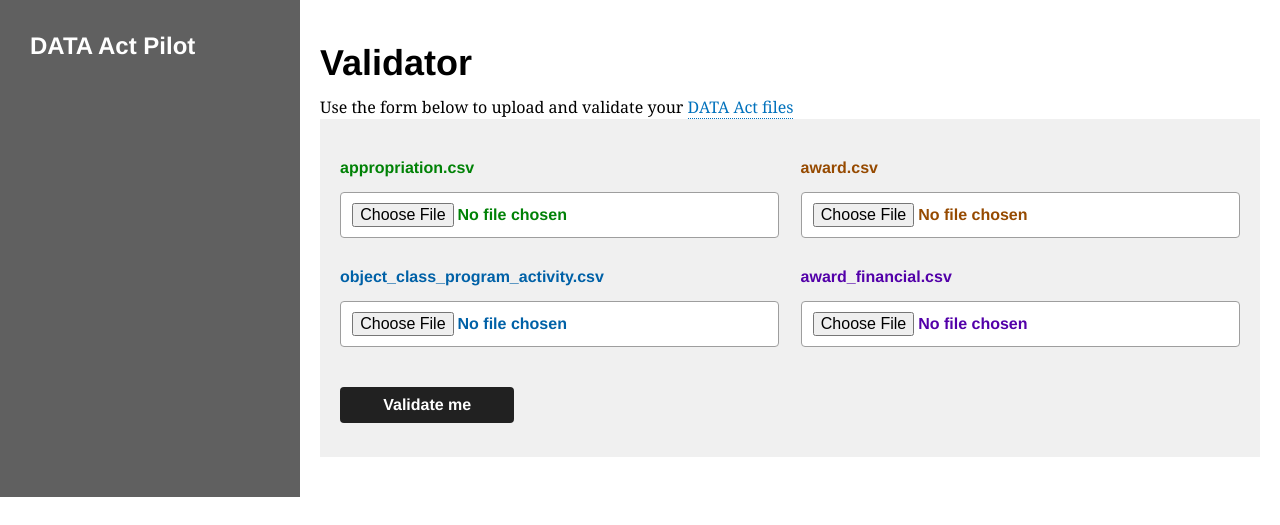
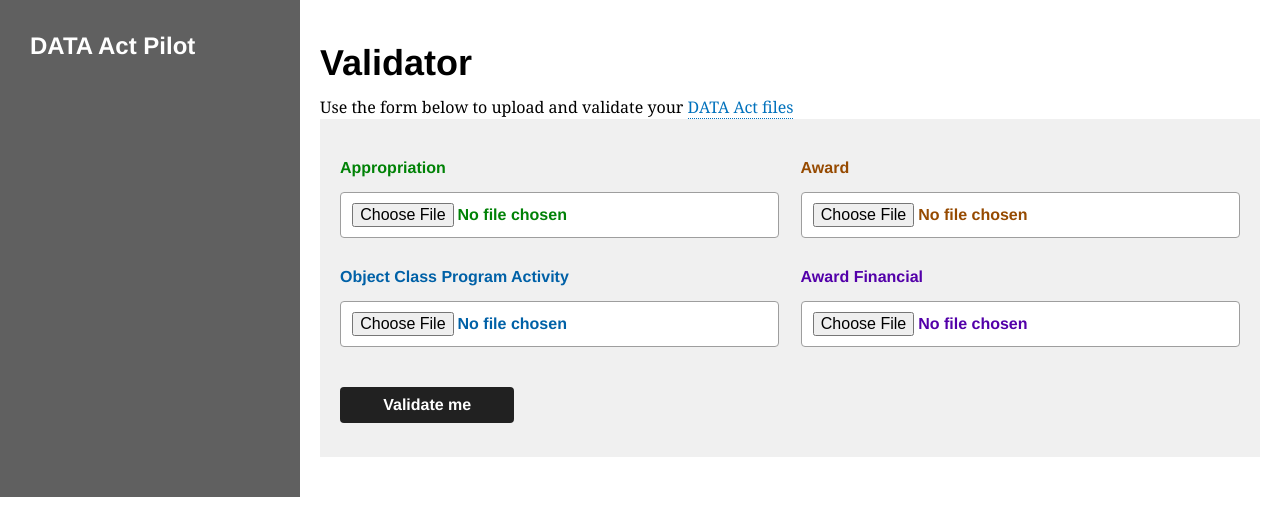
Before and after one commit to 18F/data-act-pilot, a Flask app: template app/templates/home.html in a window 1280 px wide. Shown: the top 525 px of the page. Run offline with Flask 2, Linux system fonts and the light colour scheme; the template is opened without the code that fills it, so the values that code supplies are empty.

Commit message:
Rename uploads so it's consistent.

```diff
--- a/app/templates/home.html
+++ b/app/templates/home.html
@@ -19,21 +19,21 @@
     class="usa-grid box">
   <div class="usa-width-one-half">
     <label>
-      <span class="key-appropration label-text">appropriation.csv</span>
+      <span class="key-appropration label-text">Appropriation</span>
       <input class="key-appropration" type="file" accept=".csv" name="appropriation.csv">
     </label>
     <label>
-      <span class="key-object_class label-text">object_class_program_activity.csv</span>
+      <span class="key-object_class label-text">Object Class Program Activity</span>
       <input class="key-object_class" type="file" accept=".csv" name="object_class_program_activity.csv">
     </label>
   </div>
   <div class="usa-width-one-half usa-end-row">
     <label>
-      <span class="key-award label-text">award.csv</span>
+      <span class="key-award label-text">Award</span>
       <input class="key-award" type="file" accept=".csv" name="award.csv">
     </label>
     <label>
-      <span class="key-financial label-text">award_financial.csv</span>
+      <span class="key-financial label-text">Award Financial</span>
       <input class="key-financial" type="file" accept=".csv" name="award_financial.csv">
     </label>
   </div>
```
